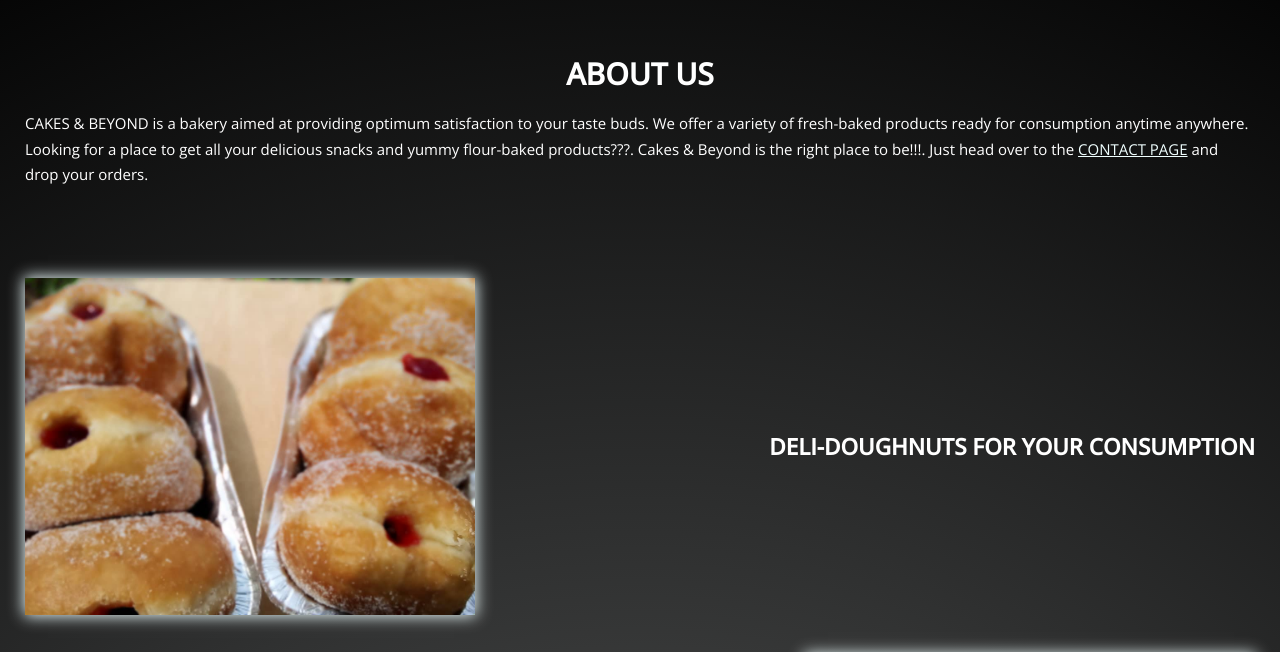
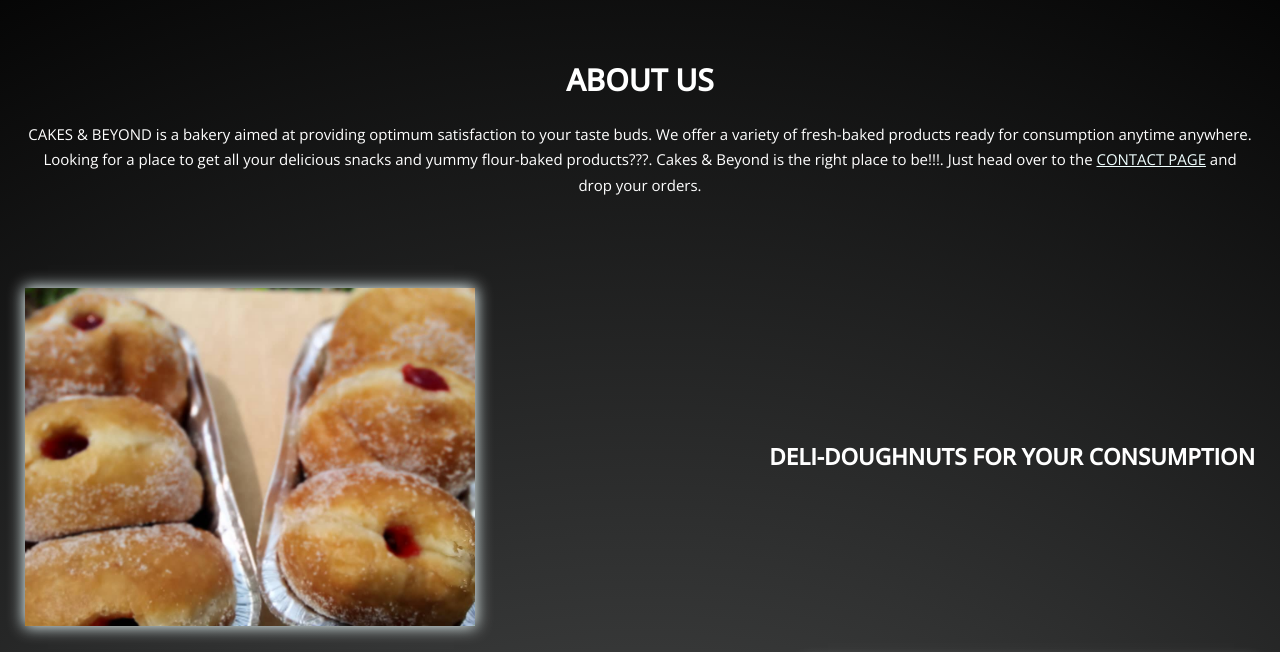
Before and after one commit to Timi-cell/catering-website, a plain HTML site: page about/index.html in a window 1280 px wide. Shown: the part 102-754 px from the top of the page. Drawn offline with nearby package versions, Linux system fonts and the light colour scheme.

Commit message:
more refactoring

```diff
--- a/about/style.css
+++ b/about/style.css
@@ -13,6 +13,8 @@
 .about--top {
   margin-top: 1.5rem;
   padding: 2.5rem;
+  text-align: center;
+  line-height: 1.5;
 }
 .about--top a {
   text-decoration: underline;
```
